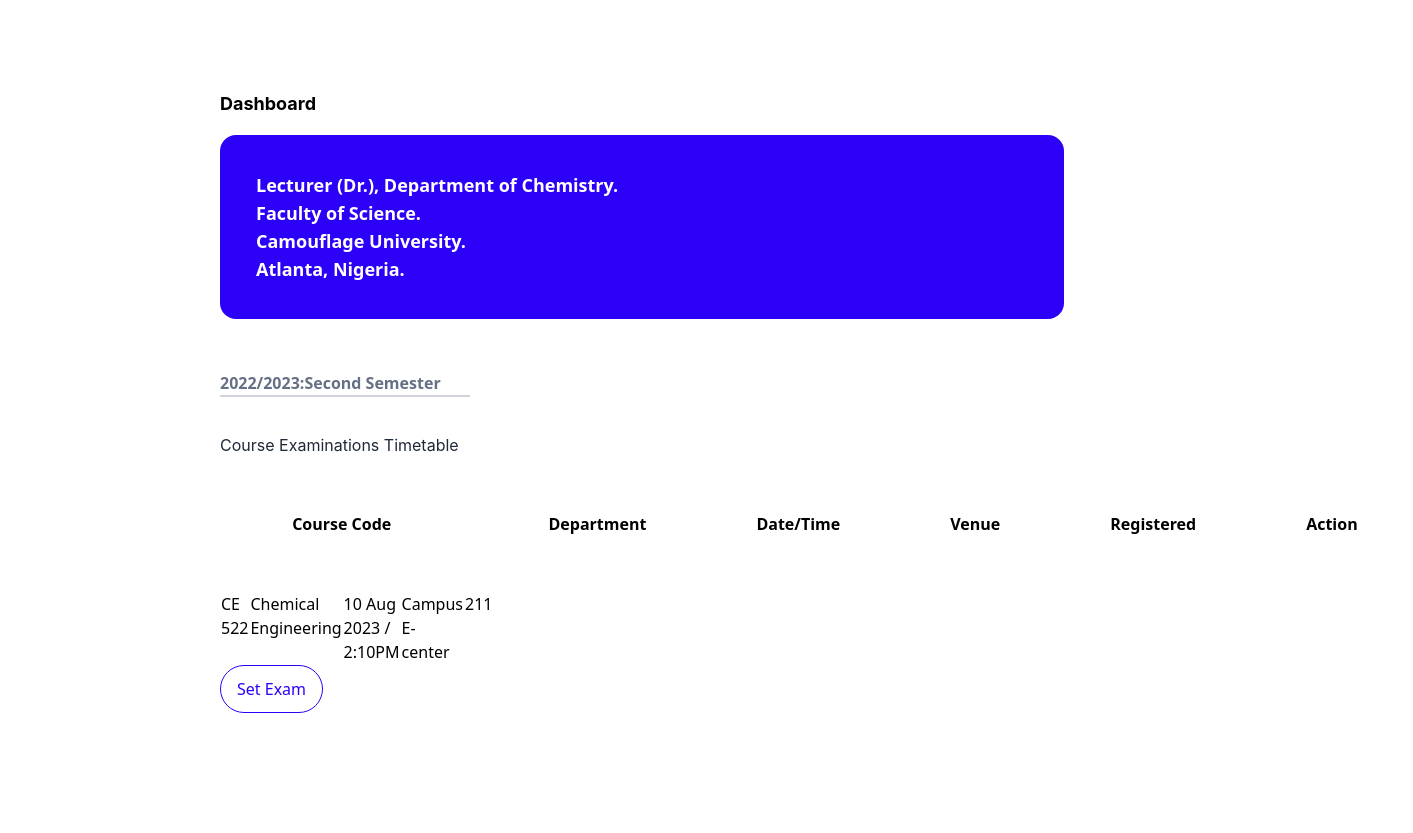
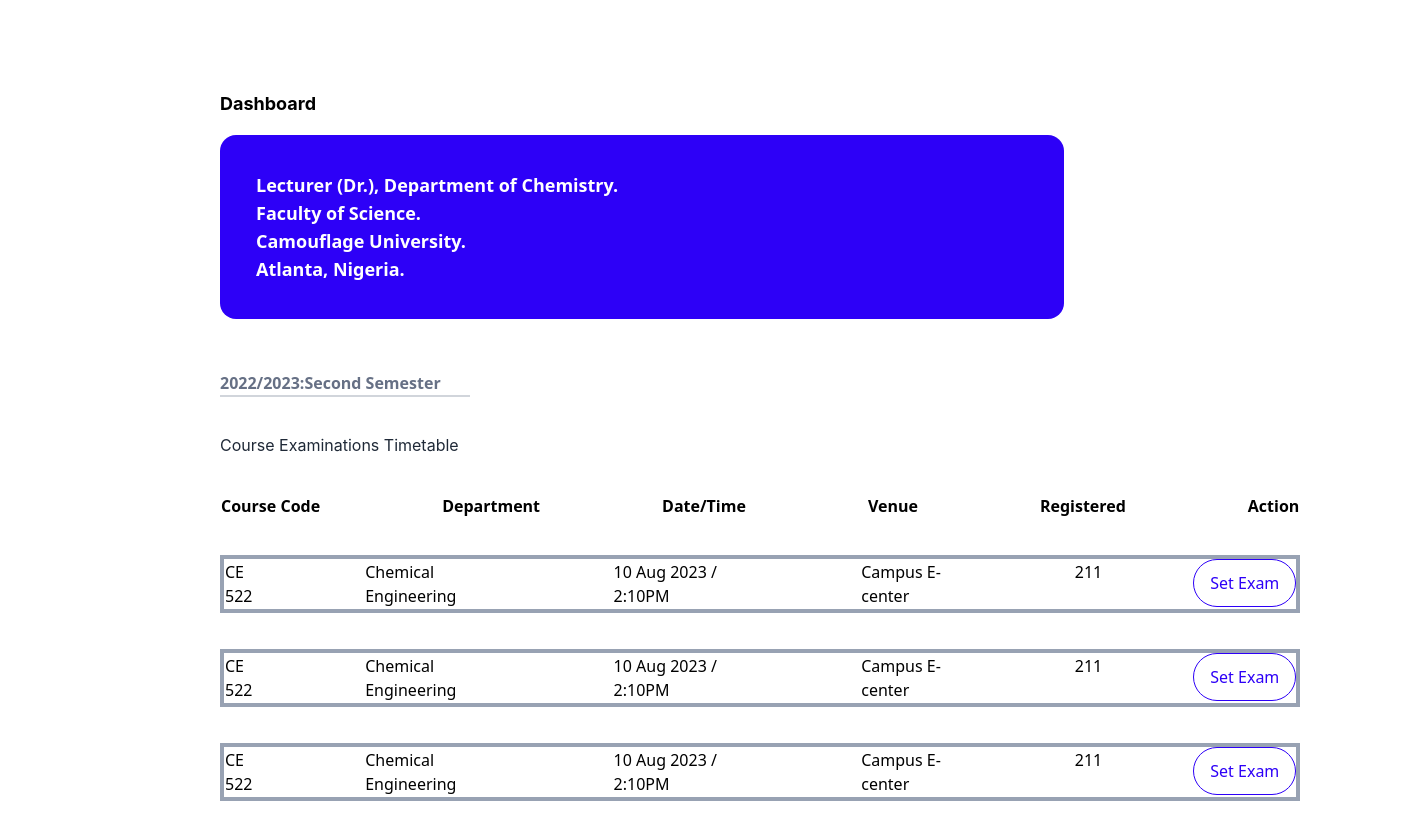
Before and after one commit to MedalLeink/QuickGrade_Frontend, a React (Vite) app: page /StudentDashboard in a window 1280 px wide. Shown: the whole page, 1413 px wide, since content can reach past the window. Before the commit the page ends 800 px from the top, so only its background shows below. Built offline with nearby package versions, Linux system fonts and the light colour scheme.

Commit message:
student dashboard

```diff
--- a/src/pages/StudentDashboard.tsx
+++ b/src/pages/StudentDashboard.tsx
@@ -1,7 +1,5 @@
 import React from "react";
 import Button from "../components/Button";
-
-
 
 const data1 = [
   {
@@ -46,96 +44,77 @@ function StudentDashboard() {
               </p>
               <div>
                 <table className="">
+                  <div className="mt-9">
                     <thead>
-                    <tr>
-                      <th className="pl-[25px] pr-[55px] whitespace-nowrap">
-                        Course Code
-                      </th>
-                      <th className="p-[55px]">Department</th>
-                      <th className="p-[55px]">Date/Time</th>
-                      <th className="p-[55px]">Venue</th>
-                      <th className="p-[55px]">Registered</th>
-                      <th className="p-[55px]">Action</th>
+                      <tr className="flex gap-[120px]">
+                        <th className="whitespace-nowrap">Course Code </th>
+                        <th>Department</th>
+                        <th>Date/Time</th>
+                        <th>Venue</th>
+                        <th>Registered</th>
+                        <th>Action</th>
                       </tr>
                     </thead>
-                  <tbody className="justify-space between">
-                    <div>
+                 </div>
+                  <tbody>
+                    <div className="mt-9 border-4 border-gray-400 w-full mb-8">
                       {data1.map((item: any) => (
-                        <tr>
+                        <tr className="flex gap-[90px]">
                           <td>{item.code}</td>
                           <td>{item.department}</td>
                           <td>{item.timeDate}</td>
                           <td>{item.venue}</td>
                           <td>{item.registered}</td>
-                        </tr>
-                      ))}
                           <Button
                             title={"Set Exam"}
                             text={"purple-50"}
                             bg={"purple-50"}
                             type={""}
                           />
+                        </tr>
+                      ))}
                     </div>
 
-                    {/* <tr  className="border-4 border-gray-400 w-full mb-8">
-                      <td className="pl-[25px] pr-[15px]">CE 522</td>
-                      <td className="p-[5px] whitespace-nowrap">
-                        Chemical Engineering
-                      </td>
-                      <td className="pl-[35px] p-[15px]">
-                        10 Aug 2023/
-                        <br /> 2:10PM
-                      </td>
-                      <td className="p-[15px]">Campus E-centre</td>
-                      <td className="pl-[90px]">211</td>
-                      <td className="pl-[45px]">
-                        <button className="border border-purple-50 text-purple-50 px-2 py-2 rounded-full hover:bg-purple-50 hover:text-white transition-all duration-300" onClick={()=>console.log("Clicked")}>
-                          Set Exam
-                        </button>
-                      </td>
+                    <div className="mt-9 border-4 border-gray-400 w-full mb-8">
+                      {data1.map((item: any) => (
+                        <tr className="flex gap-[90px]">
+                          <td>{item.code}</td>
+                          <td>{item.department}</td>
+                          <td>{item.timeDate}</td>
+                          <td>{item.venue}</td>
+                          <td>{item.registered}</td>
+                          <Button
+                            title={"Set Exam"}
+                            text={"purple-50"}
+                            bg={"purple-50"}
+                            type={""}
+                          />
                         </tr>
-
-                    <tr className="border-4 border-gray-400 gap-4">
-                      <td className="pl-[25px] pr-[15px]">CE 522</td>
-                      <td className="p-[5px] whitespace-nowrap">
-                        Chemical Engineering
-                      </td>
-                      <td className="pl-[35px] p-[15px]">
-                        10 Aug 2023/
-                        <br /> 2:10PM
-                      </td>
-                      <td className="p-[15px]">Campus E-centre</td>
-                      <td className="pl-[90px]">211</td>
-                      <td className="pl-[45px]">
-                        <button className="border border-purple-50 text-purple-50 px-2 py-2 rounded-full hover:bg-purple-50 hover:text-white transition-all duration-300" onClick={()=>console.log("Clicked")}>
-                          Set Exam
-                        </button>
-                      </td>
+                      ))}
+                    </div>
+                    <div className="mt-9 border-4 border-gray-400 w-full mb-8">
+                      {data1.map((item: any) => (
+                        <tr className="flex gap-[90px]">
+                          <td>{item.code}</td>
+                          <td>{item.department}</td>
+                          <td>{item.timeDate}</td>
+                          <td>{item.venue}</td>
+                          <td>{item.registered}</td>
+                          <Button
+                            title={"Set Exam"}
+                            text={"purple-50"}
+                            bg={"purple-50"}
+                            type={""}
+                          />
                         </tr>
-                    <tr className="border-4 border-gray-400 rounded mt-4">
-                      <td className="pl-[25px] pr-[15px]">CE 522</td>
-                      <td className="p-[5px] whitespace-nowrap">
-                        Chemical Engineering
-                      </td>
-                      <td className="pl-[35px] p-[15px]">
-                        10 Aug 2023/
-                        <br /> 2:10PM
-                      </td>
-                      <td className="p-[15px]">Campus E-centre</td>
-                      <td className="pl-[90px]">211</td>
-                      <td className="pl-[45px]">
-                        <button className="border border-purple-50 text-purple-50 px-2 py-2 rounded-full hover:bg-purple-50 hover:text-white transition-all duration-300" onClick={()=>console.log("Clicked")}>
-                          Set Exam
-                        </button>
-                      </td>
-                    </tr> */}
+                      ))}
+                    </div>
                   </tbody>
                 </table>
               </div>
             </div>
           </div>
         </div>
-        {/* j */}
       </div>
     </div>
   );
```
Lines whose indentation alone changed are shown as unchanged.
